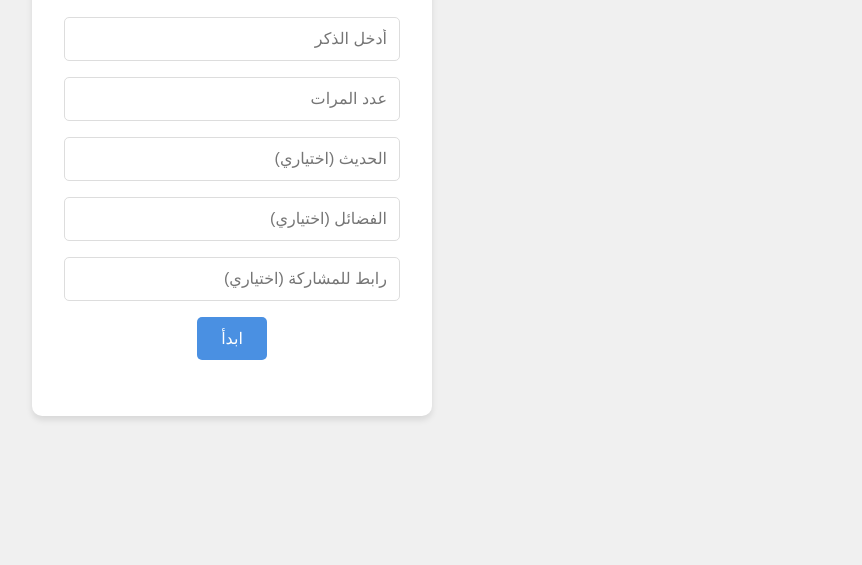
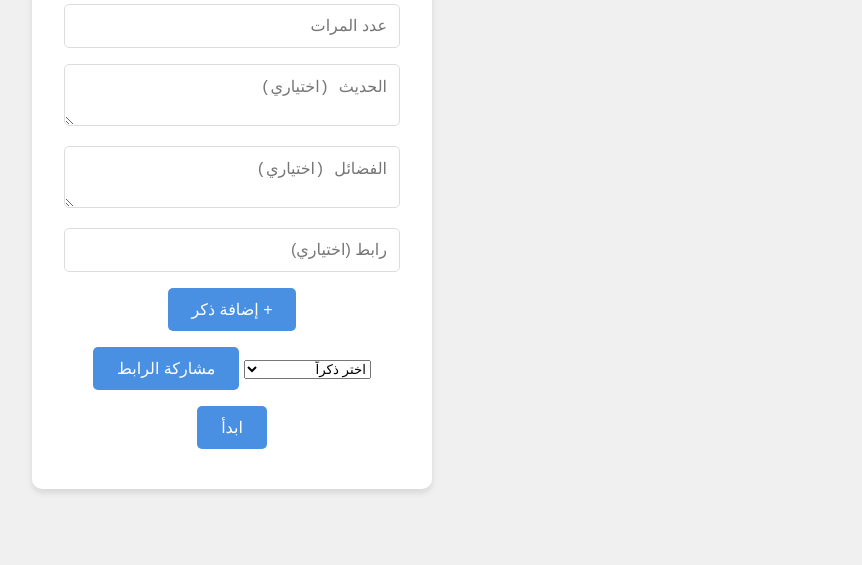
Before and after one commit to read-quran/azkar, a plain HTML site: page index.html in a window 1280 px wide. Shown: the part 235-800 px from the top of the page, without its empty margins (408-1270 px from the left). Drawn offline with Linux system fonts and the light colour scheme.

Commit message:
Update index.html

```diff
--- a/index.html
+++ b/index.html
@@ -8,30 +8,48 @@
 </head>
 <body>
     <button class="theme-toggle" onclick="toggleTheme()">🌓</button>
-    <div class="container">
+    <div class="container" role="main">
         <h1>عداد الأذكار</h1>
 
-        <input id="dhikrInput" placeholder="أدخل الذكر">
-        <input id="countInput" type="number" placeholder="عدد المرات">
-        <input id="hadithInput" placeholder="الحديث (اختياري)">
-        <input id="virtuesInput" placeholder="الفضائل (اختياري)">
-        <input id="linkInput" placeholder="رابط للمشاركة (اختياري)">
+        <div id="dhikrForms">
+            <div class="dhikr-form">
+                <input type="text" class="dhikrInput" placeholder="أدخل الذكر">
+                <input type="number" class="countInput" placeholder="عدد المرات" min="1">
+                <textarea class="hadithInput" placeholder="الحديث (اختياري)"></textarea>
+                <textarea class="virtuesInput" placeholder="الفضائل (اختياري)"></textarea>
+                <input type="url" class="linkInput" placeholder="رابط (اختياري)">
+            </div>
+        </div>
 
-        <button onclick="startDhikr()">ابدأ</button>
+<button id="addDhikrBtn">+ إضافة ذكر</button>
 
-        <div id="dhikrDisplay"></div>
-        <div id="counter"></div>
 
-        <button id="countButton" style="display: none;" onclick="incrementCounter()">انقر للعد</button>
+        <div class="dhikr-selector">
+            <select id="predefinedDhikr">
+                <option value="">اختر ذكراً</option>
+                <option value="الصلاة على النبي">الصلاة على النبي</option>
+                <option value="سبحان الله وبحمده">سبحان الله وبحمده</option>
+            </select>
+            <button id="sharePredefinedLink">مشاركة الرابط</button>
+        </div>
 
-        <div id="hadith"></div>
-        <div id="virtues"></div>
+        <button class="start-btn" onclick="startDhikr()">ابدأ</button>
 
-        <button id="resetBtn" style="display: none;" onclick="resetDhikr()">إعادة</button>
-        <button id="shareBtn" style="display: none;" onclick="sharePage()">مشاركة عبر واتساب</button>
-        <button id="exportBtn" style="display: none;" onclick="exportDhikr()">تصدير الأذكار</button>
+        <div id="dhikrDisplays"></div>
+
+        <button id="countButton" class="count-btn" style="display: none;" onclick="incrementCounter()">انقر للعد</button>
+
+        <div class="dhikr-info">
+            <div id="hadith"></div>
+            <div id="virtues"></div>
+        </div>
+
+        <div class="action-buttons">
+            <button id="resetBtn" class="action-btn" onclick="resetDhikr()">إعادة</button>
+            <button id="shareBtn" class="action-btn" onclick="sharePage()">مشاركة عبر واتساب</button>
+            <button id="exportBtn" class="action-btn" onclick="exportDhikr()">تصدير الأذكار</button>
+        </div>
     </div>
-
     <script src="script.js"></script>
 </body>
 </html>
```
